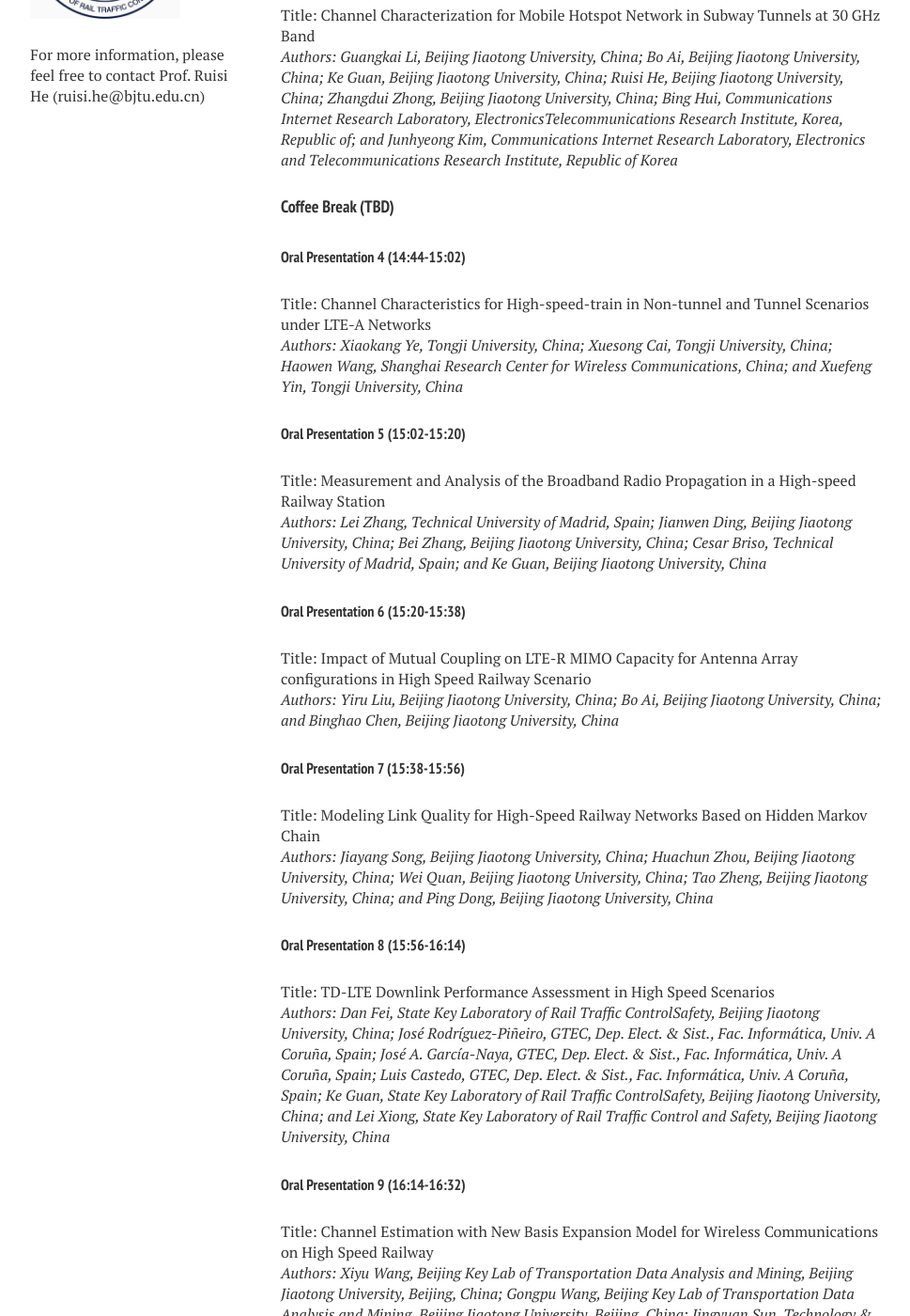
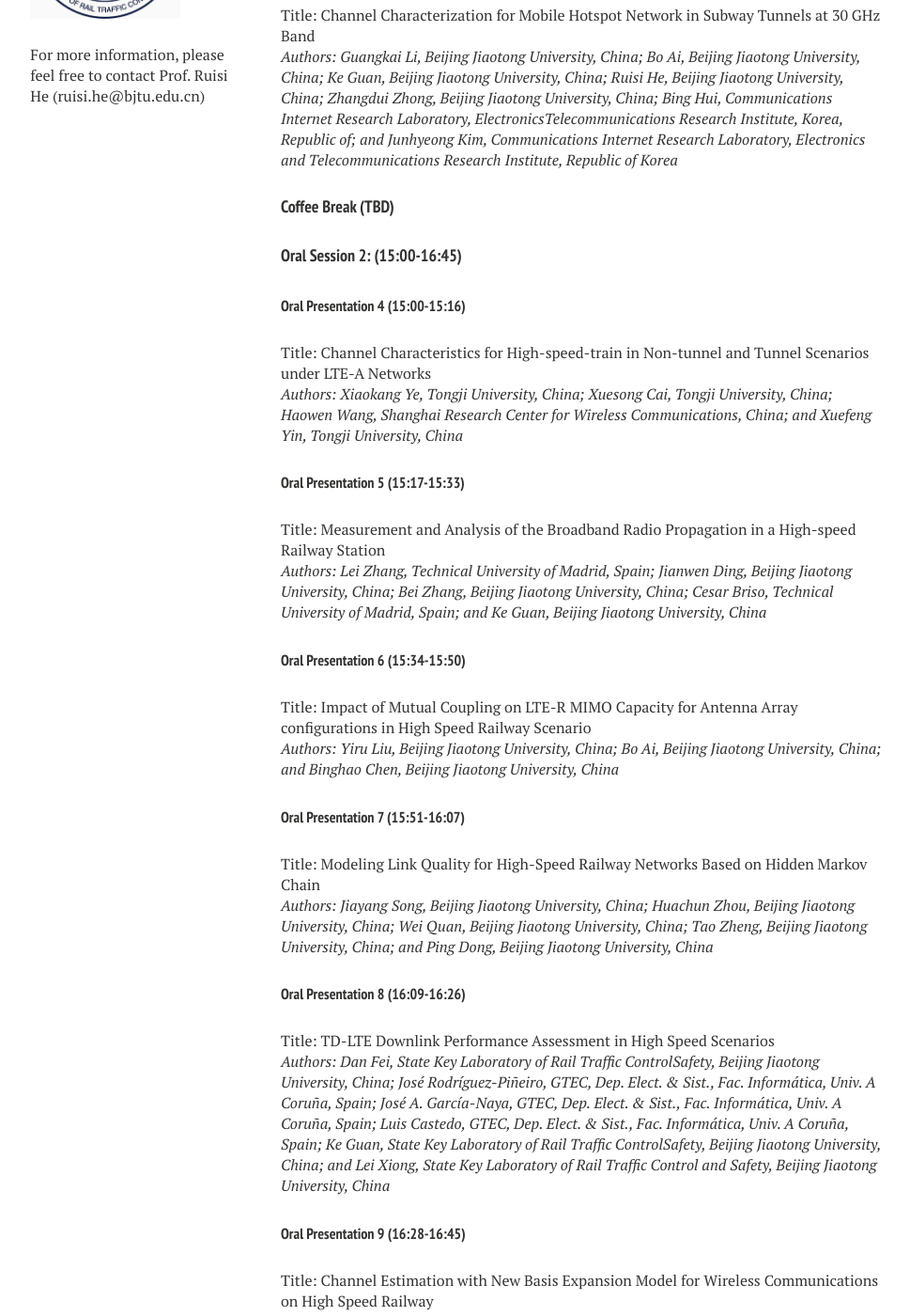
Before and after one commit to maxxx437/hsrcom2016, a Jekyll site: the page built from program/index.md, in a window 1280 px wide and 1400 px high, scrolled down 1139 px. Shown: the whole window at 94% size, without its empty margins (21-990 px from the left). Built offline with Jekyll 4.4.1, drawn with Linux system fonts in a browser that asks for light colours; nearby versions of some CDN libraries; some of the changed text lies outside the part shown.

Commit message:
Update index.md

```diff
--- a/program/index.md
+++ b/program/index.md
@@ -20,7 +20,7 @@ image:
 Title: Wireless communications with unmanned aerial vehicles: opportunities and challenges<br>
 *Prof. Rui Zhang, National University of Singapore*
 
-####   Oral Session:
+####   Oral Session 1: (13:50-14:45)
 
 #####   Oral Presentation 1 (13:50-14:08)
 Title: Research on Duplex Mode of Railway Next Generation Wireless Communication<br>
@@ -30,7 +30,7 @@ Title: Research on Duplex Mode of Railway Next Generation Wireless Communication
 Title: Propagation Characteristics of Mobile Channel in Urban Micro-cells at 3.5 GHz and 6 GHz<br>
 *Authors: Fusheng Huang, Beijing University of Posts and Telecommunications, China; Lei Tian, Beijing University of Posts and Telecommunications, China; Yi Zheng, China Mobile Research Institute, China; Runquan Miao, Beijing University of Posts and Telecommunications, China; and Jianhua Zhang, Beijing University of Posts and Telecommunications, China*
 
-#####   Oral Presentation 3 (14:26-14:44)
+#####   Oral Presentation 3 (14:26-14:45)
 Title: Channel Characterization for Mobile Hotspot Network in Subway Tunnels at 30 GHz Band<br>
 *Authors: Guangkai Li, Beijing Jiaotong University, China; Bo Ai, Beijing Jiaotong University, China; Ke Guan, Beijing Jiaotong University, China; Ruisi He, Beijing Jiaotong University, China; Zhangdui Zhong, Beijing Jiaotong University, China; Bing Hui, Communications Internet Research Laboratory, ElectronicsTelecommunications Research Institute, Korea, Republic of; and Junhyeong Kim, Communications Internet Research Laboratory, Electronics and Telecommunications Research Institute, Republic of Korea*<br>
 
@@ -38,33 +38,35 @@ Title: Channel Characterization for Mobile Hotspot Network in Subway Tunnels at
 ####   Coffee Break (TBD)
 
 
-#####   Oral Presentation 4 (14:44-15:02)
+####   Oral Session 2: (15:00-16:45)
+
+#####   Oral Presentation 4 (15:00-15:16)
 Title: Channel Characteristics for High-speed-train in Non-tunnel and Tunnel Scenarios under LTE-A Networks<br>
 *Authors: Xiaokang Ye, Tongji University, China; Xuesong Cai, Tongji University, China; Haowen Wang, Shanghai Research Center for Wireless Communications, China; and Xuefeng Yin, Tongji University, China*
 
-#####   Oral Presentation 5 (15:02-15:20)
+#####   Oral Presentation 5 (15:17-15:33)
 Title: Measurement and Analysis of the Broadband Radio Propagation in a High-speed Railway Station<br>
 *Authors: Lei Zhang, Technical University of Madrid, Spain; Jianwen Ding, Beijing Jiaotong University, China; Bei Zhang, Beijing Jiaotong University, China; Cesar Briso, Technical University of Madrid, Spain; and Ke Guan, Beijing Jiaotong University, China*
 
-#####   Oral Presentation 6 (15:20-15:38)
+#####   Oral Presentation 6 (15:34-15:50)
 Title: Impact of Mutual Coupling on LTE-R MIMO Capacity for Antenna Array configurations in High Speed Railway Scenario<br>
 *Authors: Yiru Liu, Beijing Jiaotong University, China; Bo Ai, Beijing Jiaotong University, China; and Binghao Chen, Beijing Jiaotong University, China*
 
-#####   Oral Presentation 7 (15:38-15:56)
+#####   Oral Presentation 7 (15:51-16:07)
 Title: Modeling Link Quality for High-Speed Railway Networks Based on Hidden Markov Chain<br>
 *Authors: Jiayang Song, Beijing Jiaotong University, China; Huachun Zhou, Beijing Jiaotong University, China; Wei Quan, Beijing Jiaotong University, China; Tao Zheng, Beijing Jiaotong University, China; and Ping Dong, Beijing Jiaotong University, China*
 
-#####   Oral Presentation 8 (15:56-16:14)
+#####   Oral Presentation 8 (16:09-16:26)
 Title: TD-LTE Downlink Performance Assessment in High Speed Scenarios<br>
 *Authors: Dan Fei, State Key Laboratory of Rail Traffic ControlSafety, Beijing Jiaotong University, China; José Rodríguez-Piñeiro, GTEC, Dep. Elect. & Sist., Fac. Informática, Univ. A Coruña, Spain; José A. García-Naya, GTEC, Dep. Elect. & Sist., Fac. Informática, Univ. A Coruña, Spain; Luis Castedo, GTEC, Dep. Elect. & Sist., Fac. Informática, Univ. A Coruña, Spain; Ke Guan, State Key Laboratory of Rail Traffic ControlSafety, Beijing Jiaotong University, China; and Lei Xiong, State Key Laboratory of Rail Traffic Control and Safety, Beijing Jiaotong University, China*
 
-#####   Oral Presentation 9 (16:14-16:32)
+#####   Oral Presentation 9 (16:28-16:45)
 Title: Channel Estimation with New Basis Expansion Model for Wireless Communications on High Speed Railway<br>
 *Authors: Xiyu Wang, Beijing Key Lab of Transportation Data Analysis and Mining, Beijing Jiaotong University, Beijing, China; Gongpu Wang, Beijing Key Lab of Transportation Data Analysis and Mining, Beijing Jiaotong University, Beijing, China; Jingyuan Sun, Technology & Innovation/ Research/ Radio system Beijing, Nokia Company, China; and Yulong Zou, Institute of Signal Processing and Transmission, Nanjing University of Posts and Telecommunications, China*
 
 
 
-####   Poster Session:
+####   Poster Session: (16:45-17:30)
 
 #####   Poster 1
 Title: Compressive Sensing based Multi-User Detection Under High Mobility Scenario<br>
```
Also changed, not shown: other parts of program/index.md (+1 -1 lines).
